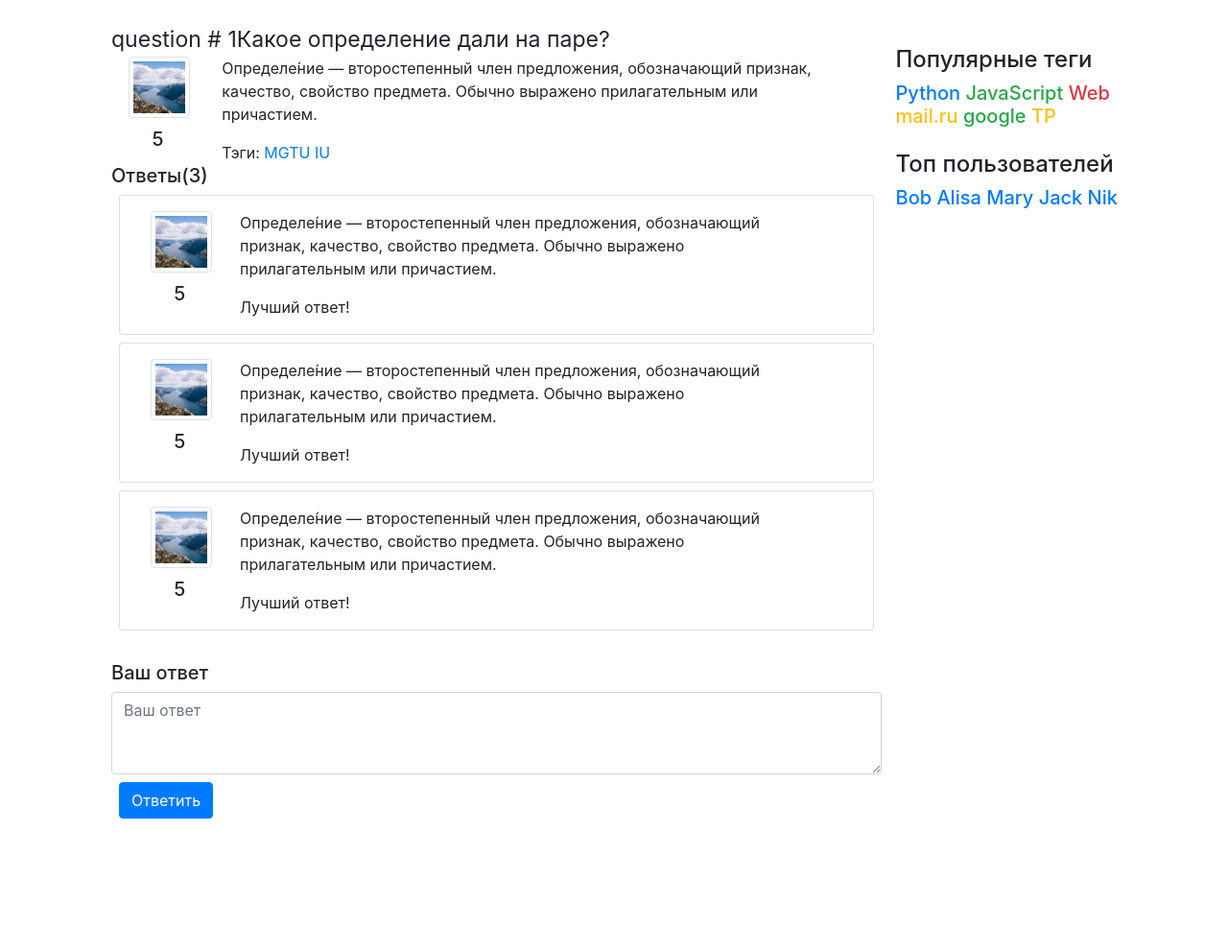
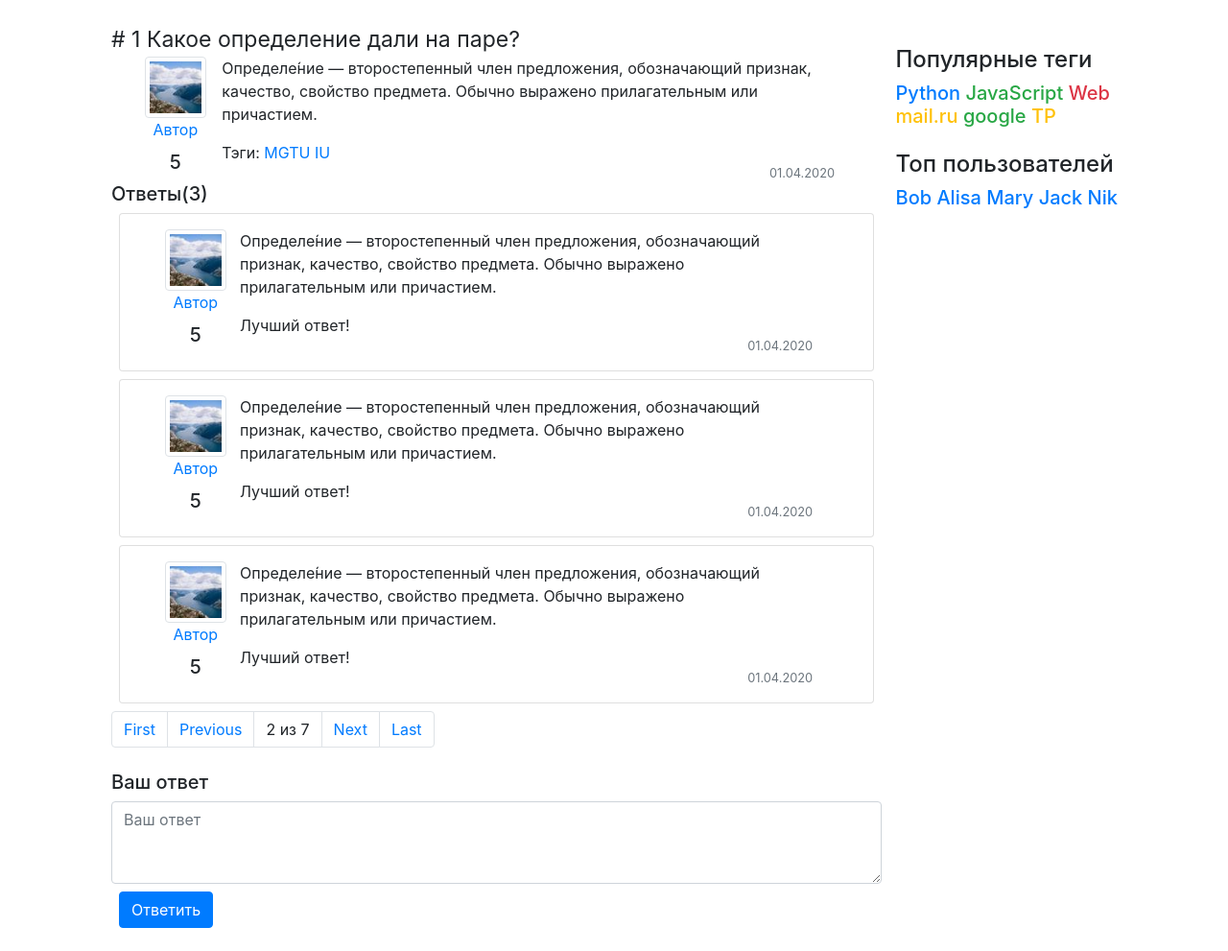
Before and after one commit to govyadkin/TP-WEB, a Django app: page /question/1/?page=2 in a window 1280 px wide. Shown: the part 56-1047 px from the top of the page at 96% size. Before the commit the page ends 909 px from the top, so only its background shows below. Run offline with Django 3.2, Linux system fonts and the light colour scheme; some libraries are stand-ins or nearby versions.

Commit message:
alteration

```diff
--- a/app/views.py
+++ b/app/views.py
@@ -23,7 +23,7 @@ def paginate(objects_list, request, count_obj):
 
 
 questions = {
-    i: {'id': i, 'title': f'question # {i}', 'tags': ["MGTU", "IU"]}
+    i: {'id': i, 'title': f'# {i}', 'tags': ["MGTU", "IU"]}
     for i in range(1, 20)
 }
 
@@ -74,9 +74,11 @@ def hot(request):
 
 def question(request, qid):
     quest = questions.get(qid)
+    answers_page, page = paginate(question_list, request, 3)
     return render(request, 'question.html', {
         'question': quest,
-        'answers': answers.values(),
+        'answers':answers_page,
+        'page': page,
     })
 
 
--- a/templates/base.html
+++ b/templates/base.html
@@ -35,8 +35,9 @@
     {% block pagination %}{% endblock pagination %}
 </main><!-- /.container -->
 
-<script src="{% static 'js/jquery.com/jquery-3.4.1.slim.min.js' %}"></script>
+<script src="{% static 'js/jquery-3.4.1.slim.min.js' %}"></script>
 <script src="{% static 'js/bootstrap.bundle.min.js' %}"></script>
+
 </body>
 
 </html>
--- a/templates/inc/answer.html
+++ b/templates/inc/answer.html
@@ -4,12 +4,14 @@
     <div class="container">
     <div class="row justify-content-center">
         <div class="col-1 mx-0 p-0">
-                <div class="row">
+            <div class="row justify-content-center">
                 <img src="{% static 'img/507-64x64.jpg' %}" width="64" height="64"
                      class=" img-thumbnail">
+                <a href="#">Автор</a>
             </div>
 
-                <div class="row  pl-2">
+
+            <div class="row justify-content-center">
                 <button type="button" class="btn btn-default p-1" aria-label="Left Align">
                     <span class="oi oi-chevron-top" aria-hidden="true"></span>
                 </button>
@@ -18,7 +20,7 @@
                 </button>
             </div>
 
-                <div class="row pl-4">
+            <div class="row justify-content-center">
                 <h5>5</h5>
             </div>
         </div>
@@ -26,8 +28,10 @@
         <div class="col-10">
             <p class="card-text">Определе́ние — второстепенный член предложения,
                 обозначающий признак, качество, свойство предмета. Обычно выражено
-                    прилагательным или причастием. </p>
+                прилагательным или причастием.
+            </p>
             <span class="oi oi-check"></span> Лучший ответ!
+            <small><a class="text-secondary d-flex justify-content-end">01.04.2020</a></small>
         </div>
     </div>
 </div>
--- a/templates/inc/pagin.html
+++ b/templates/inc/pagin.html
@@ -1,6 +1,6 @@
 {% load static %}
 
-<div class="pagination pages mb-5">
+<div class="pagination pages ">
     {% if page.has_previous %}
     <li class="page-item"><a class="page-link" href="?page=1">First</a></li>
     <li class="page-item"><a class="page-link" href="?page={{ page.previous_page_number }}">Previous</a></li>
--- a/templates/question.html
+++ b/templates/question.html
@@ -2,17 +2,19 @@
 {% load static %}
 {% block content %}
 
-<a><big><big>{{ question.title }}Какое определение дали на паре?</big></big></a>
+<a><big><big>{{ question.title }} Какое определение дали на паре?</big></big></a>
 
 <div class="container">
     <div class="row justify-content-center">
         <div class="col-1 mx-0 p-0">
-            <div class="row">
+            <div class="row justify-content-center">
                 <img src="{% static 'img/507-64x64.jpg' %}" width="64" height="64"
                      class=" img-thumbnail">
+                <a href="#">Автор</a>
             </div>
 
-            <div class="row  pl-2">
+
+            <div class="row justify-content-center">
                 <button type="button" class="btn btn-default p-1" aria-label="Left Align">
                     <span class="oi oi-chevron-top" aria-hidden="true"></span>
                 </button>
@@ -21,7 +23,7 @@
                 </button>
             </div>
 
-            <div class="row pl-4">
+            <div class="row justify-content-center">
                 <h5>5</h5>
             </div>
         </div>
@@ -29,8 +31,10 @@
         <div class="col-10">
             <p class="card-text">Определе́ние — второстепенный член предложения,
                 обозначающий признак, качество, свойство предмета. Обычно выражено
-                прилагательным или причастием. </p>
+                прилагательным или причастием.
+            </p>
             Тэги: {%for tag in question.tags%} <a href="{% url 'tag' tag_name=tag%}"> {{tag}} </a> {%endfor%}
+            <small><a class="text-secondary d-flex justify-content-end">01.04.2020</a></small>
         </div>
     </div>
 </div>
@@ -38,9 +42,10 @@
 <h5>Ответы(3)</h5>
 
 {% for answer in answers %}
-    {% include 'inc/answer.html' %}
+{% include 'inc/answer.html' %}
 {% endfor %}
 
+{% include 'inc/pagin.html' %}
 
 <div class="form-group">
     <br><h5>Ваш ответ</h5>
```
Also changed, not shown: templates/inc/question.html (+9 -5 lines), 1 other file. Lines whose indentation alone changed are shown as unchanged.
